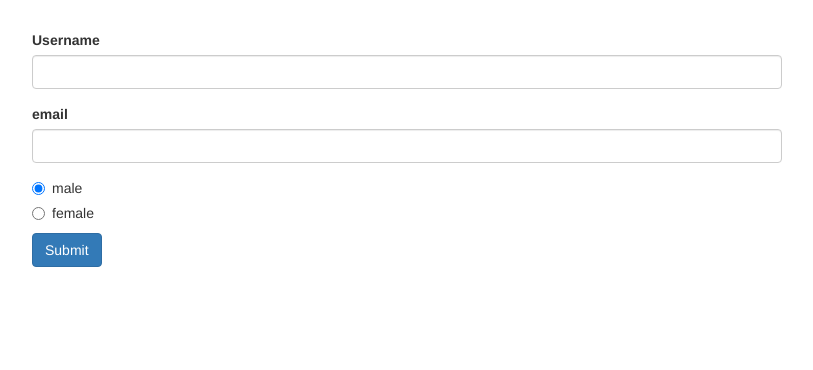
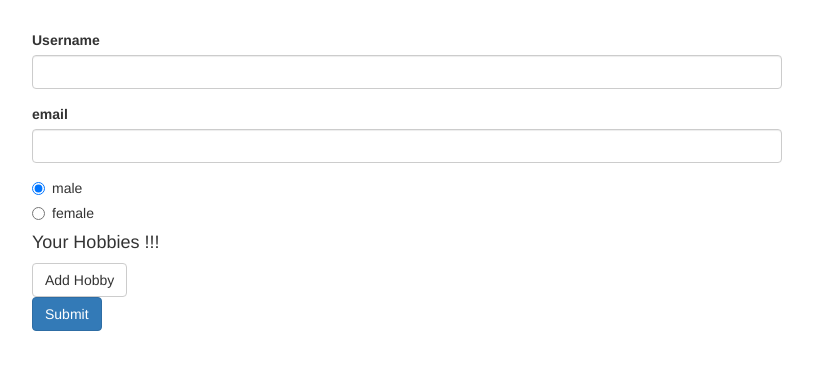
Before and after one commit to MJunaidK/Angular-7, an Angular app in the folder forms-reactive-demo/: page / in a window 1280 px wide. Shown: the top 370 px of the page, without its empty margins (233-1046 px from the left). Built offline with nearby package versions, Linux system fonts and the light colour scheme.

Commit message:
Arrays of Form Controls

```diff
--- a/forms-reactive-demo/src/app/app.component.html
+++ b/forms-reactive-demo/src/app/app.component.html
@@ -30,6 +30,13 @@
               [value]="gender">{{ gender }}
           </label>
         </div>
+        <div formArrayName="hobbies">
+          <h4>Your Hobbies !!!</h4>
+          <button class="btn btn-default" type="button" (click)= "onAddHobby()">Add Hobby</button>
+          <div class="form-group" *ngFor="let hobbyControl of signupForm.get('hobbies').controls; let i = index">
+            <input type="text" class="form-control" [formControlName]="i">
+          </div>
+        </div>
         <span *ngIf="!signupForm.valid && signupForm.touched" class="help-block">Please enter a valid data!</span>
         <button class="btn btn-primary" type="submit">Submit</button>
       </form>
--- a/forms-reactive-demo/src/app/app.component.ts
+++ b/forms-reactive-demo/src/app/app.component.ts
@@ -1,5 +1,5 @@
 import { Component, OnInit } from '@angular/core';
-import { FormGroup, FormControl, Validators } from '@angular/forms';
+import { FormGroup, FormControl, Validators, FormArray } from '@angular/forms';
 
 @Component({
   selector: 'app-root',
@@ -16,7 +16,8 @@
         'username': new FormControl(null, Validators.required),
         'email': new FormControl(null, [Validators.required, Validators.email])
       }),
-      'gender': new FormControl('male')
+      'gender': new FormControl('male'),
+      'hobbies': new FormArray([])
     });
   }
 
@@ -24,4 +25,9 @@
     console.log(this.signupForm);
   }
 
+  onAddHobby(){
+    const control = new FormControl(null,Validators.required);
+    (<FormArray>this.signupForm.get('hobbies')).push(control);
+  }
+
 }
```
